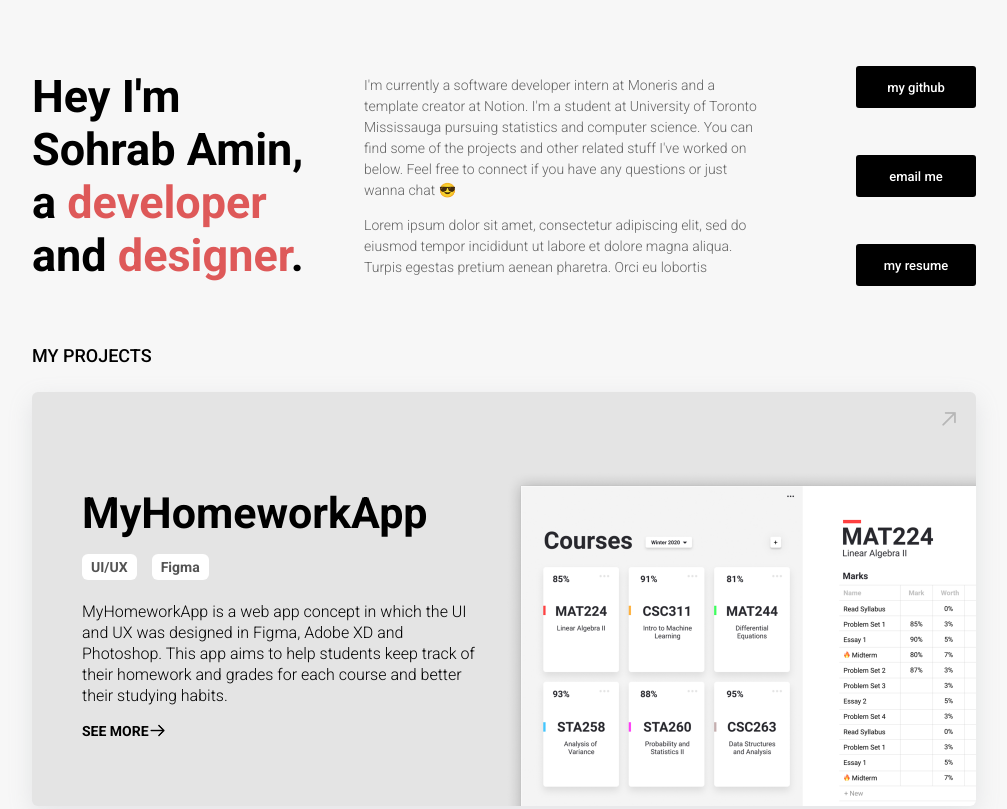
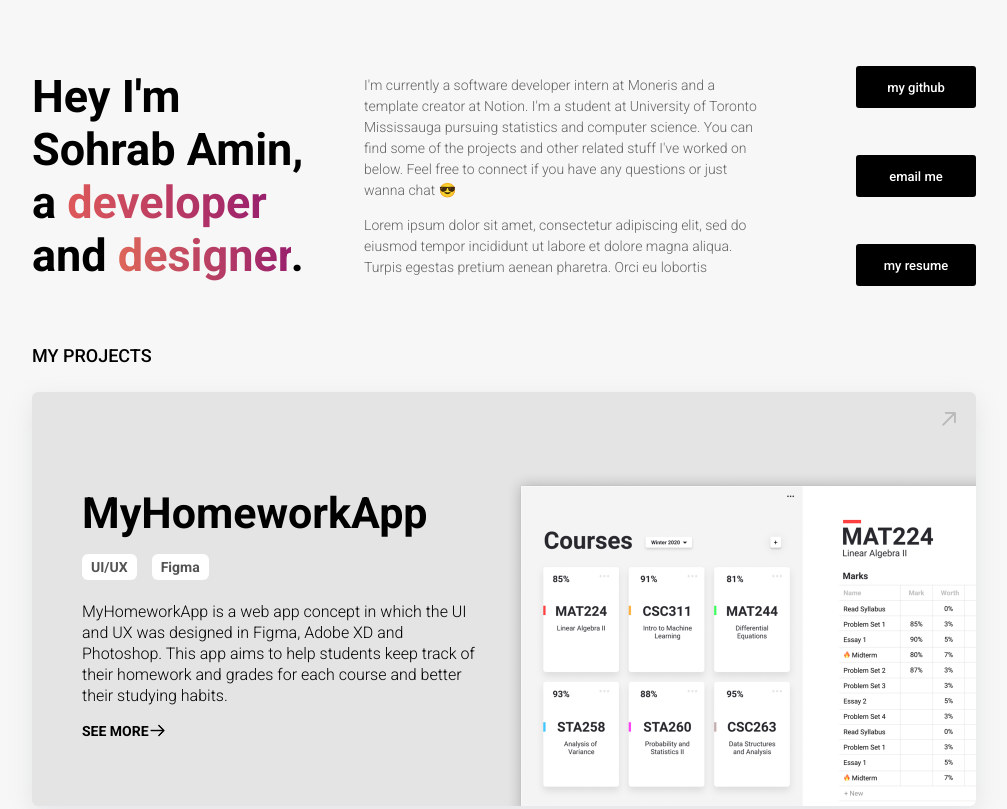
Before and after one commit to SohrabAmin/personal-site, a plain HTML site: page index.html in a window 1280 px wide. Shown: the top 809 px of the page, without its empty margins (136-1143 px from the left). Drawn offline with Linux system fonts and the light colour scheme.

Commit message:
Fix header colours

```diff
--- a/index.html
+++ b/index.html
@@ -17,8 +17,8 @@
   <body>
     <div class="intro-header">
       <h1>
-        Hey I'm Sohrab Amin, a <span style="color: #de5959">developer</span> and
-        <span style="color: #de5959">designer</span>.
+        Hey I'm Sohrab Amin, a <span class="developer">developer</span> and
+        <span class="designer">designer</span>.
       </h1>
       <div class="intro-paragraphs">
         <p>
--- a/style.css
+++ b/style.css
@@ -19,6 +19,28 @@ body {
 
   .intro-header h1 {
     width: 300px;
+  }
+
+  .developer {
+    /* background: rgb(222, 89, 89); */
+    background-image: linear-gradient(
+      90deg,
+      rgba(222, 89, 89, 1) 0%,
+      rgba(153, 31, 109, 1) 100%
+    );
+    background-clip: text;
+    color: transparent;
+  }
+
+  .designer {
+    /* background: rgb(222, 89, 89); */
+    background-image: linear-gradient(
+      90deg,
+      rgb(222, 102, 89) 0%,
+      rgba(153, 31, 109, 1) 100%
+    );
+    background-clip: text;
+    color: transparent;
   }
 
   .intro-paragraphs {
```
